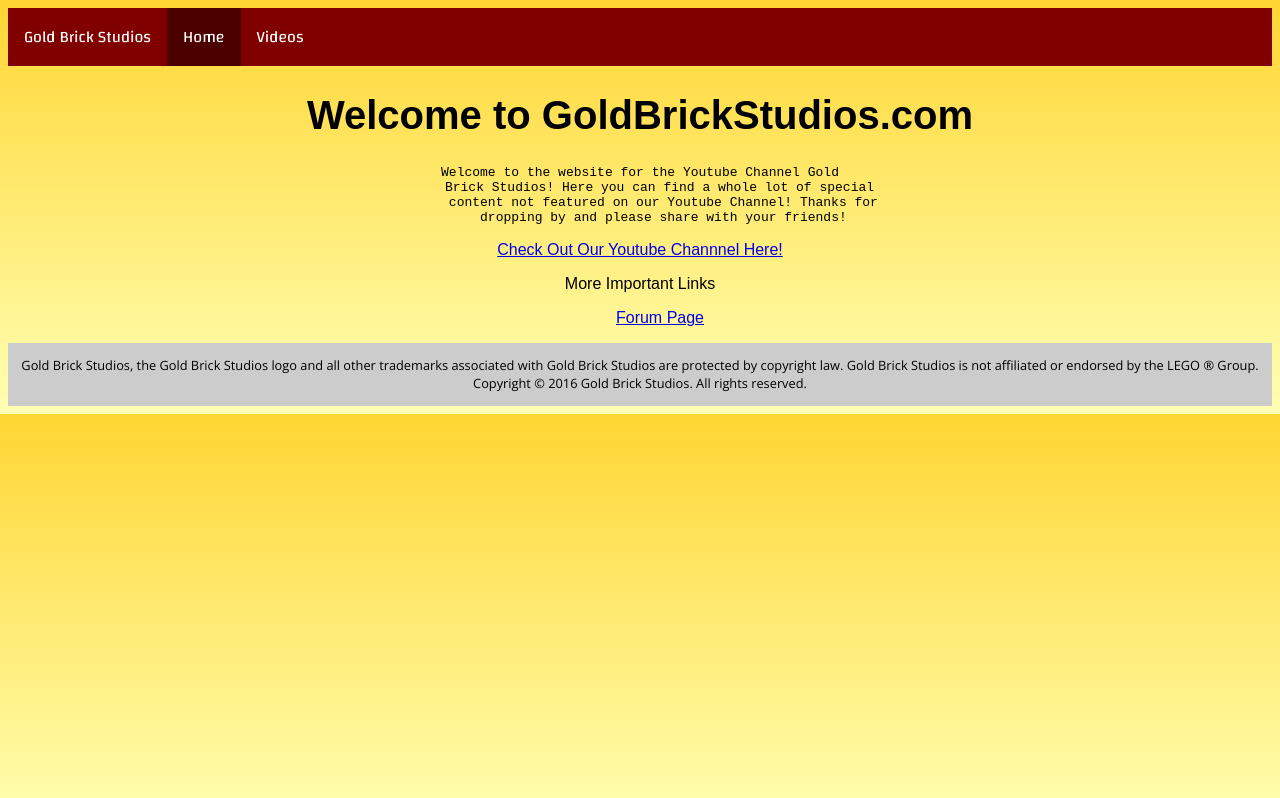
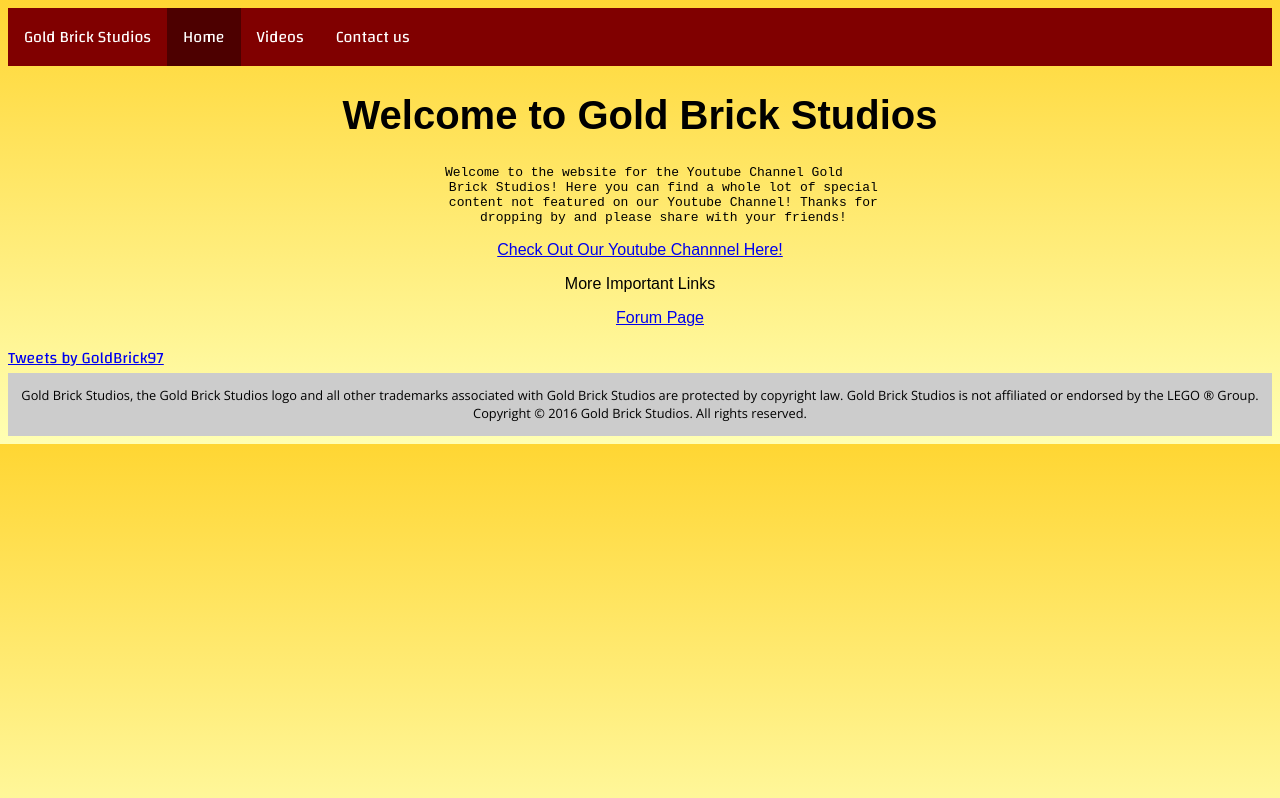
Before and after one commit to connorlsmr2021/IDT-Project, a plain HTML site: page index.html in a window 1280 px wide. Drawn offline with nearby package versions, Linux system fonts and the light colour scheme.

Commit message:
Merge local Twitter changes

```diff
--- a/index.html
+++ b/index.html
@@ -3,16 +3,17 @@
 <head>
   <link rel="stylesheet" type="text/css" href="styles.css">
   <title>Gold Brick Studios</title>
+  <meta charset="UTF-8">
 </head>
 <body>
   <ul class="navbar">
-
     <li class="navitem"><span class="navname">Gold Brick Studios</span></li>
     <li class="navitem" id="currentpage"><a href="index.html">Home</a></li>
     <li class="navitem" id="otherpage"><a href="videos.html">Videos</a></li>
+    <li class="navitem" id="otherpage"><a href="contact.html">Contact us</a></li>
   </ul>
   <div id="homepage">
-  <h1>Welcome to GoldBrickStudios.com</h1>
+  <h1>Welcome to Gold Brick Studios</h1>
       <p> <pre> Welcome to the website for the Youtube Channel Gold
       Brick Studios! Here you can find a whole lot of special
       content not featured on our Youtube Channel! Thanks for
@@ -21,6 +22,10 @@
       <p><a href="https://www.youtube.com/channel/UCx-CrSYdwD-O1UZAdTykzJg"/>Check Out Our Youtube Channnel Here!</a></p>
 
       <p> More Important Links <ul style="list-style-type:none"> <li><a href="http://goldbrickstudios.forumbuild.com/index.php?  sid=681628987ca7edb3d27e05622221f573">Forum Page</a></li> </ul> </div> </p>
+  </div>
+
+  <a class="twitter-timeline" href="https://twitter.com/GoldBrick97" width="300px" height="300px">Tweets by GoldBrick97</a> <script async src="https://platform.twitter.com/widgets.js" charset="utf-8"></script>
+
   <div id="footer">
     <p>Gold Brick Studios, the Gold Brick Studios logo and all other trademarks associated with Gold Brick Studios are protected by copyright law. Gold Brick Studios is not affiliated or endorsed by the LEGO &reg; Group.
 Copyright &copy; 2016 Gold Brick Studios. All rights reserved.</p>
```
